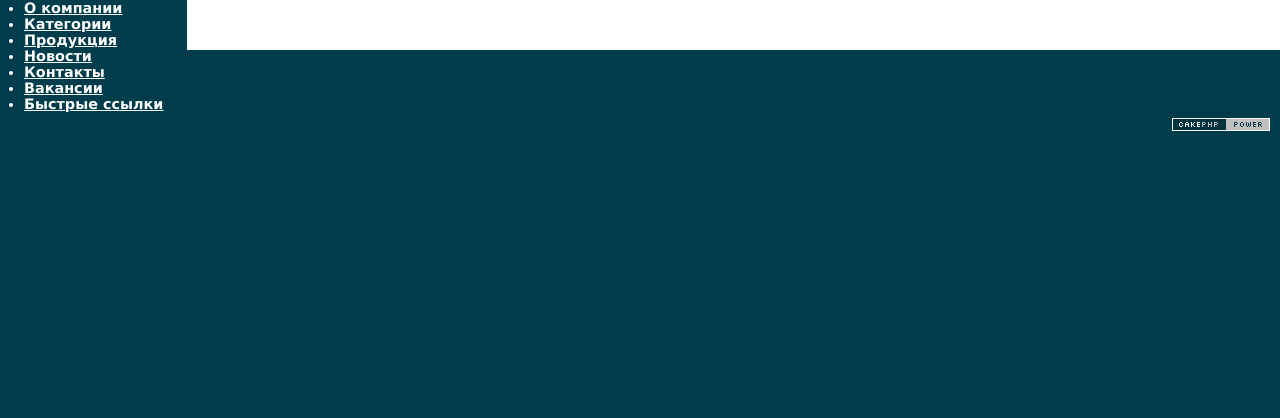
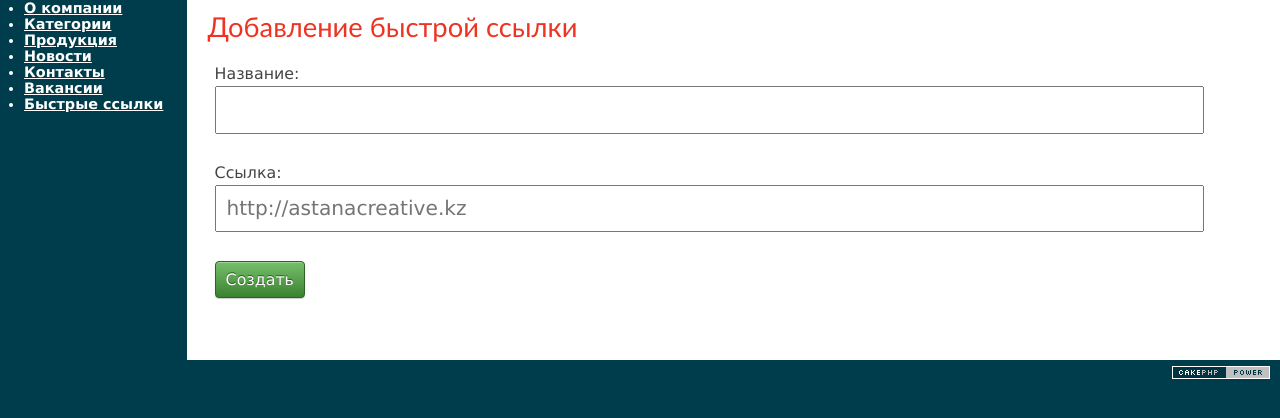
Before and after one commit to nuralys/samruk, a CakePHP app: the page made by app/View/Links/admin_add.ctp in a window 1280 px wide. Shown: the part 47-465 px from the top of the page. Run offline with PHP 8.4 and a stand-in for CakePHP, Linux system fonts and the light colour scheme; the template is opened without the code that fills it, so the values that code supplies are empty; form fields are guessed from the names that the template uses; some libraries are stand-ins or nearby versions.

Commit message:
Подправил быстрые ссылки

```diff
--- a/app/View/Links/admin_add.ctp
+++ b/app/View/Links/admin_add.ctp
@@ -0,0 +1,12 @@
+<div class="admin_add">
+	<div class="ad_up">
+		<h2>Добавление быстрой ссылки</h2>
+	</div>
+<?php
+
+echo $this->Form->create('Link');
+echo $this->Form->input('title', array('label' => 'Название:'));
+echo $this->Form->input('link', array('label' => 'Ссылка:', 'placeholder' => 'http://astanacreative.kz', 'type' => 'text'));
+echo $this->Form->end('Создать');
+?>
+</div>
--- a/app/View/Links/admin_edit.ctp
+++ b/app/View/Links/admin_edit.ctp
@@ -6,7 +6,7 @@
 
 echo $this->Form->create('Link');
 echo $this->Form->input('title', array('label' => 'Название:'));
-echo $this->Form->input('link', array('label' => 'Ссылка:', 'placeholder' => 'http://astanacreative.kz'));
+echo $this->Form->input('link', array('label' => 'Ссылка:', 'placeholder' => 'http://astanacreative.kz', 'type' => 'text'));
 echo $this->Form->end('Сохранить');
 ?>
 
```
